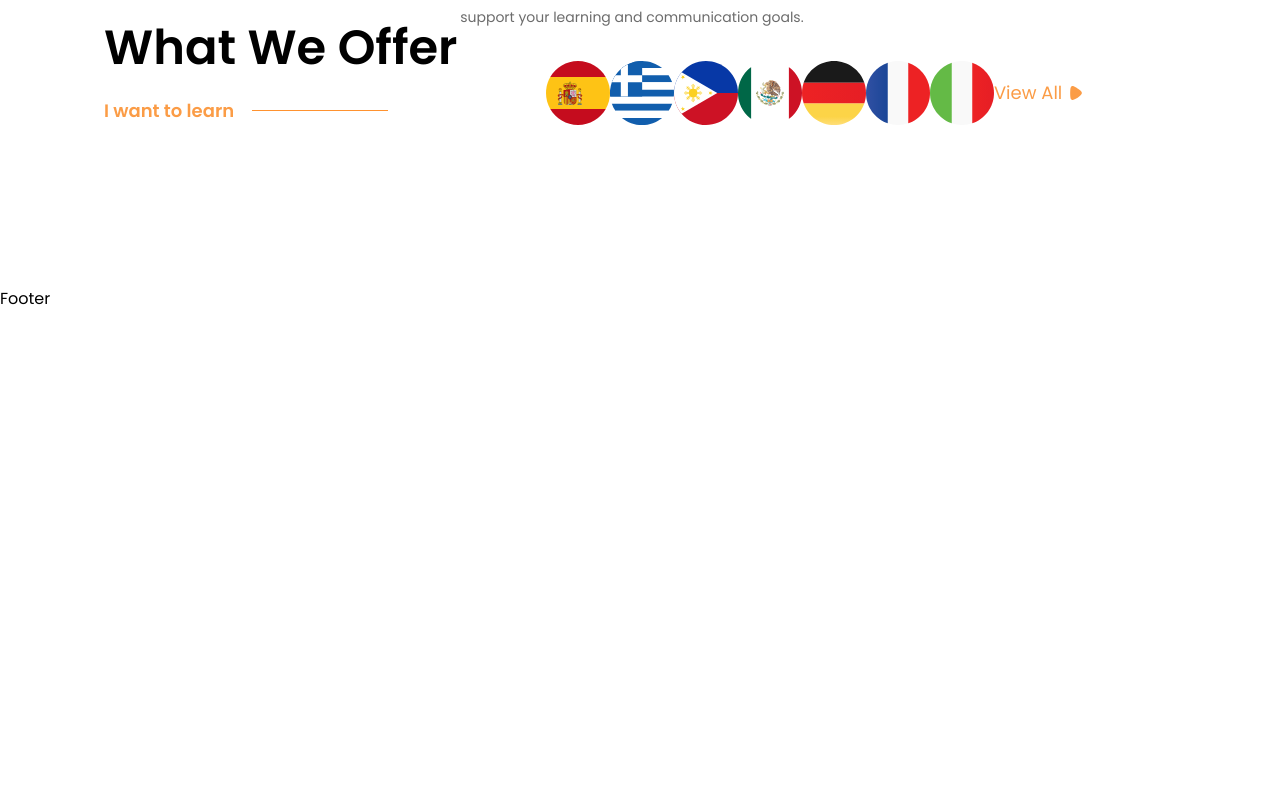
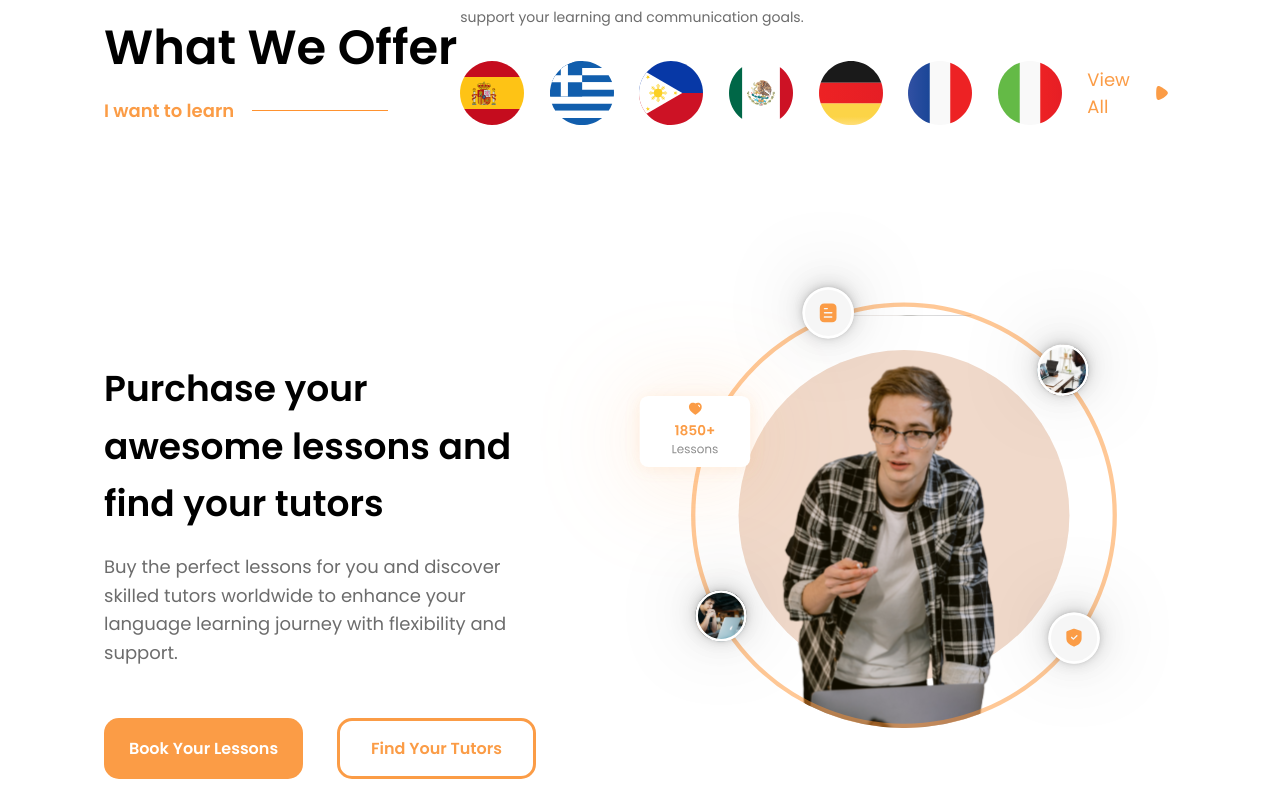
Before and after one commit to Zackhir/tutorify-project, a React (Vite) app: page / in a window 1280 px wide. Shown: the part 929-1720 px from the top of the page. Before the commit the page ends 1240 px from the top, so only its background shows below. Built offline with nearby package versions, Linux system fonts and the light colour scheme.

Commit message:
home section3

```diff
--- a/src/Components/Home.css
+++ b/src/Components/Home.css
@@ -96,25 +96,105 @@
     display: grid;
     grid-template-columns: auto auto auto auto auto auto auto auto;
     align-items: center;
+    gap: 2vw;
 }
-.container2-right > div > div > img{
 
-}
 .container2-right > div > div > a{
     display: flex;
     text-decoration: none;
     color: #FB9C46;
     font-size: 18px;
 }
+/*section3*/
 
+.section3{
+    margin-top: 80px;
+    display: flex;
+}
+.container3{
+    margin-top: 155px;
+}
+.container3 h3{
+    font-size: 36px;
+    font-weight: 600;
+    line-height: 160%;
+    letter-spacing: 3.5%;
+}
+.container3 p{
+    margin: 20px 0;
+    font-size: 18px;
+    line-height:160%;
+    color: #6C6C6C;
+}
+.container3 div{
+    margin-top: 50px;
+    display: flex;
+    justify-content: space-between;
+}
+.lessonBtn{
+    font-size: 16px;
+    font-weight: 600;
+    color: #FFFFFF;
+    text-decoration: none;
+    display: flex;
+    justify-content: center;
+    align-items: center;
+    width: 199px;
+    height: 61px;
+    background-color:#FB9C46;
+    border-radius: 15px;
+}
+.lessonBtn:hover{
+     background-color:#a6825e;
+}
+.tutorBtn{
+    font-size: 16px;
+    font-weight: 600;
+    color: #FB9C46;
+    text-decoration: none;
+    display: flex;
+    justify-content: center;
+    align-items: center;
+    width: 199px;
+    height: 61px;
+    border: 3px solid #FB9C46;
+     border-radius: 15px;
+}
+.icon2{
+     width: 50vw;
+}
+
+/*tablet styles*/
 @media (min-width:769px) and (max-width:1024px){
         .icon1{
         width: 55vw;
         height: 90vw;
     }
+    .container2-right > div > div {
+    grid-template-columns: 14vw 14vw 14vw 16vw;
+    column-gap: 1vw;
+    row-gap: 5vw;
+    }
+    .container3{
+        margin-top: 10vh;
+    }
+    .container3 p{
+        margin: 2vh 0;
+    }
+    .container3 >div{
+        flex-direction: column;
+        justify-content: space-between;
+        height: 15vh;
+    }
+    .lessonBtn{
+        width: 100%;
+    }
+    .tutorBtn{
+        width: 100%;
+    }
 }
 
-
+/*mobile styles*/
 @media(max-width:768px){
     .section1{
         flex-direction: column;
@@ -155,10 +235,40 @@
         width: 70vw;
         margin-bottom: 5vh;
     }
+    .container2 h2{
+        font-size: 30px;
+    }
+    .container2-right p{
+        font-size: 12px;
+    }
     .container2-right > div > div {
             grid-template-columns: 14vw 14vw 14vw 16vw;
             gap: 10vw;
-
-
+    }
+    /*section3*/
+    .section3{
+        flex-direction: column;
+    }
+    .container3{
+        margin-top: 7vh;
+    }
+    .container3 h3{
+        font-size: 30px;
+    }
+    .container3 p{
+        font-size: 12px;
+    }
+    .lessonBtn{
+        font-size: 12px;
+        min-width: 150px;
+        width: 40vw;
+    }
+    .tutorBtn{
+        font-size: 12px;
+        min-width: 150px;
+        width: 40vw;
+    }
+    .icon2{
+        width: 100vw;
     }
 }
--- a/src/Components/Home.jsx
+++ b/src/Components/Home.jsx
@@ -24,7 +24,7 @@ function Home() {
             </div>
             <h1>Learn From Home With <span className='orange'>The Best</span> Online Languange Tutors</h1>
             <p>Start speaking confidently with top tutors. Try free lessons today and see the difference:</p>
-            <Link>Try Free Lessons</Link>
+            <Link to={"/lessons"}>Try Free Lessons</Link>
           </div>
           <div className='icon1Div'>
             <img src={icon1} className='icon1' alt='Component1'/>
@@ -44,33 +44,64 @@ function Home() {
                 <p>We offer a wide variety of language lessons in many different languages, designed for all levels to support your learning and communication goals.</p>
                 <div>
                   <div>
-                    <img src={flag0} width={64} height={64} alt="france" />
-                    <img src={flag1} width={64} height={64} alt="china" />
-                    <img src={flag2} width={64} height={64} alt="germany" />
-                    <img src={flag3} width={64} height={64} alt="japan" />
-                    <img src={flag4} width={64} height={64} alt="russia" />
-                    <img src={flag5} width={64} height={64} alt="mexico" />
-                    <img src={flag6} width={64} height={64} alt="spain" />
-                    <Link>View All
-                    <img src={arrow} alt="" />
+                    <img src={flag0} width={64} height={64} alt="flag" />
+                    <img src={flag1} width={64} height={64} alt="flag" />
+                    <img src={flag2} width={64} height={64} alt="flag" />
+                    <img src={flag3} width={64} height={64} alt="flag" />
+                    <img src={flag4} width={64} height={64} alt="flag" />
+                    <img src={flag5} width={64} height={64} alt="flag" />
+                    <img src={flag6} width={64} height={64} alt="flag" />
+                    <Link to={'/lessons'}>View All
+                    <img src={arrow} alt="arrow" />
                     </Link>
                     </div>
                 </div>
             </div>
       </section>
       <section className='section3'>
+            <div className='container3'>
+              <h3>Purchase your awesome lessons and find your tutors </h3>
+              <p>Buy the perfect lessons for you and discover skilled tutors worldwide to enhance your language learning journey with flexibility and support.</p>
+              <div>
+                <Link to={"/lessons"} className='lessonBtn'>Book Your Lessons</Link>
+                <Link to={"/findtutors"} className='tutorBtn'>Find Your Tutors</Link>
+              </div>
+            </div>
+            <div className='container3-right'>
+              <img src={icon2} alt="icon2" className='icon2' />
+            </div>
+      </section>
+      <section className='section4'>
+            <div>
+              <img src="" alt="" />
+            </div>
             <div>
               <h3></h3>
               <p></p>
-              <div>
-                <Link></Link>
-                <Link></Link>
-              </div>
+              <ul>
+                <li>
+                  <img src="" alt="" />
+                 <dl>
+                    <dt></dt>
+                  <dd></dd>
+                  </dl>
+                </li>
+                <li>
+                  <img src="" alt="" />
+                   <dl>
+                    <dt></dt>
+                  <dd></dd>
+                  </dl>
+                </li>
+                <li>
+                  <img src="" alt="" />
+                  <dl>
+                    <dt></dt>
+                  <dd></dd>
+                  </dl>
+                </li>
+              </ul>
             </div>
-            <div></div>
-      </section>
-      <section>
-
       </section>
       <section>
 
```
